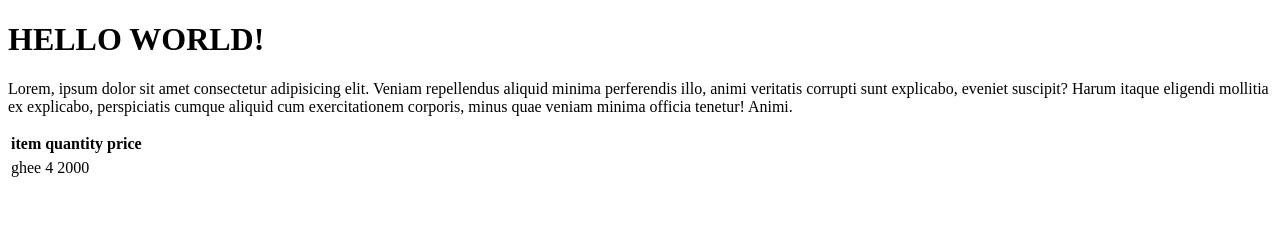
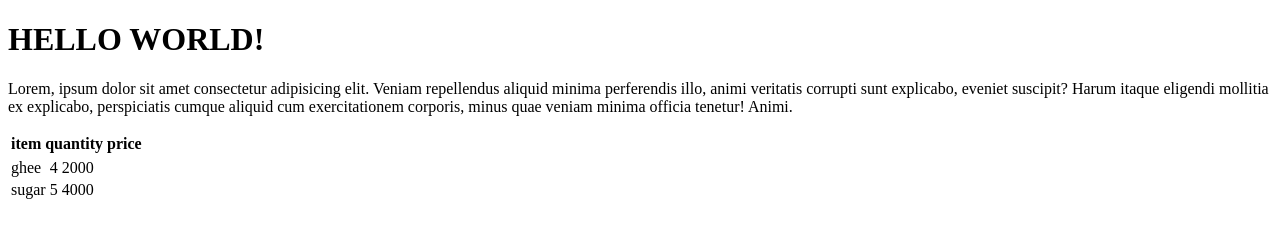
Before and after one commit to G-Mustafa02/web-development-practice, a plain HTML site: page index.html in a window 1280 px wide. Drawn offline with Linux system fonts and the light colour scheme.

Commit message:
text add

```diff
--- a/index.html
+++ b/index.html
@@ -21,6 +21,12 @@
             <td>4</td>
             <td>2000</td>
         </tr>
+        <tr>
+            <td>sugar</td>
+            <td>5</td>
+            <td>4000</td>
+        </tr>
     </table>
+
 </body>
 </html>
```
